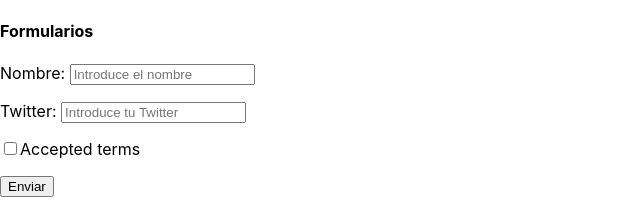
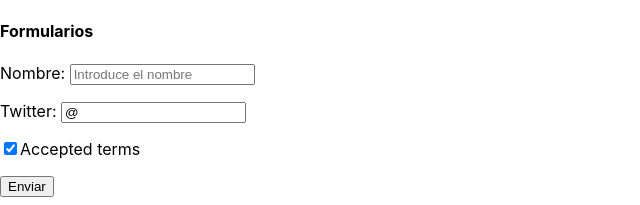
Before and after one commit to nikosantis/react-practice, a React (Create React App) app: page / in a window 1280 px wide. Shown: the top 205 px of the page, without its empty margins (0-640 px from the left). Built offline with nearby package versions, Linux system fonts and the light colour scheme.

Commit message:
controlled components

```diff
--- a/src/sections/forms.js
+++ b/src/sections/forms.js
@@ -1,16 +1,23 @@
 import React, { Component } from 'react'
 
 export default class Forms extends Component {
+  constructor () {
+    super()
+    this.state = {
+      inputName: '',
+      inputTwitter: '@',
+      inputTerms: true
+    }
+  }
   handleSubmit = (e) => {
     e.preventDefault()
-    const name = this.inputName.value
-    const email = this.inputName.value
-    console.log({ name, email })
+    console.log(this.state)
   }
 
   handleChange = (e) => {
     console.log('handleChange')
     console.log(e.target.checked)
+    this.setState({ inputTerms: e.target.checked })
   }
   render() {
     return (
@@ -22,8 +29,10 @@
             <input
               id='name'
               name='userName'
+              onChange={e => this.setState({ inputName: e.target.value })}
               placeholder='Introduce el nombre'
               ref={inputElement => this.inputName = inputElement}
+              value={this.state.inputName}
             />
           </p>
           <p>
@@ -31,14 +40,20 @@
             <input
               id='twitter'
               name='twitteraccount'
+              onChange={e => this.setState({ inputTwitter: e.target.value })}
               placeholder='Introduce tu Twitter'
               ref={inputElement => this.inputName = inputElement}
+              value={this.state.inputTwitter}
             />
           </p>
 
           <p>
             <label>
-              <input onChange={this.handleChange} type='checkbox' />
+              <input
+                onChange={this.handleChange}
+                type='checkbox'
+                checked={this.state.inputTerms}
+              />
               Accepted terms
             </label>
           </p>
```
